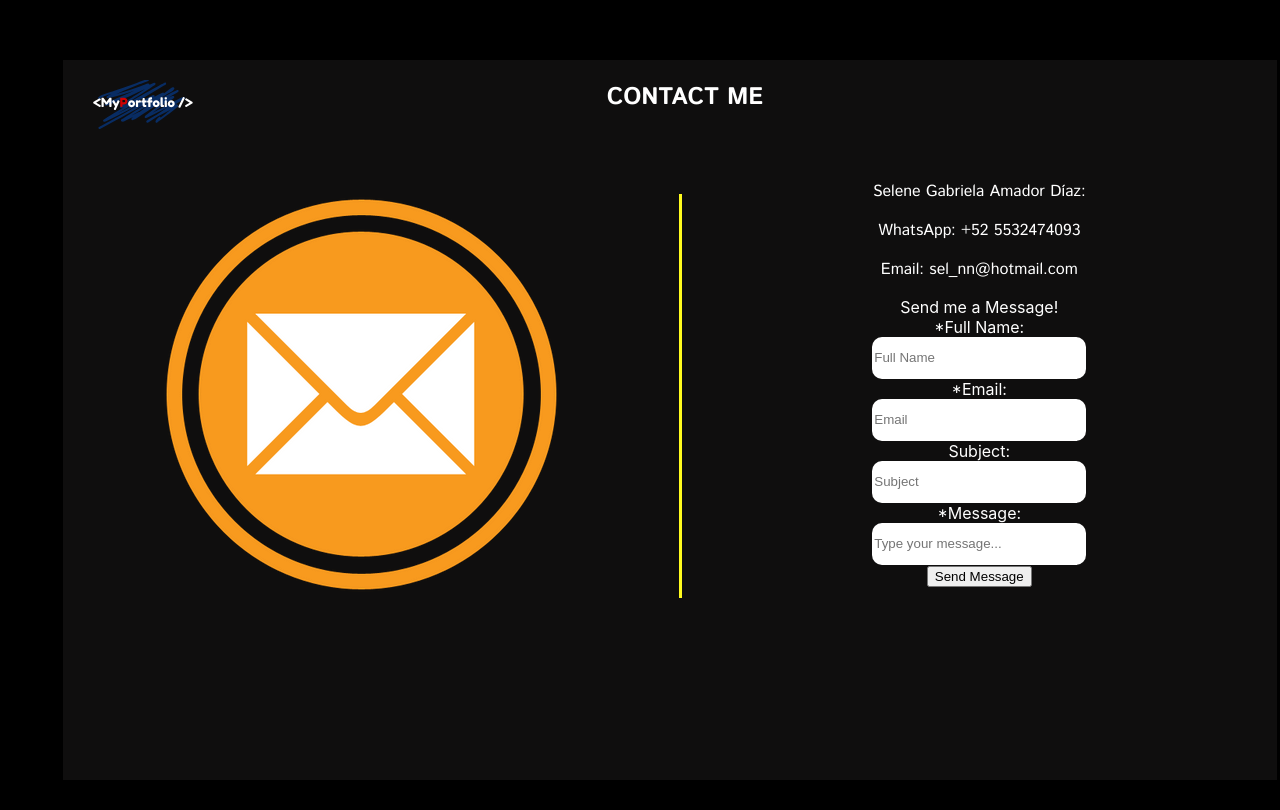
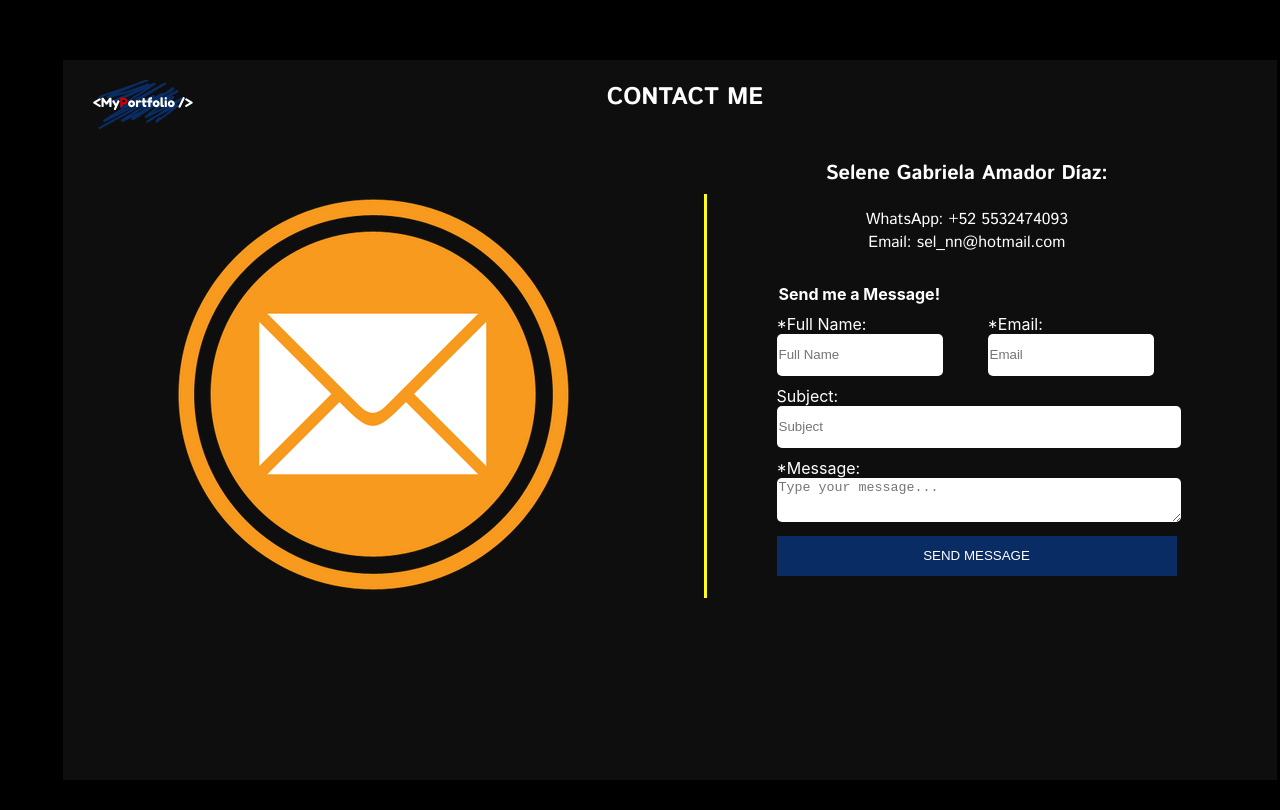
Before and after one commit to selenegabriela/portafolio, a React (Create React App) app: page /home in a window 1280 px wide. Shown: the part 1640-2450 px from the top of the page. Built offline with nearby package versions, Linux system fonts and the light colour scheme.

Commit message:
form css error css

```diff
--- a/src/Sections/Footer/Footer.jsx
+++ b/src/Sections/Footer/Footer.jsx
@@ -73,17 +73,18 @@ const Footer = () => {
         </div>
         <div className={s.data}>
           <div>
-            <p>Selene Gabriela Amador Díaz: </p>
+            <p className={s.myName}>Selene Gabriela Amador Díaz: </p>
             <p></p>
-            <p>WhatsApp: <span>+52 5532474093</span></p>
-            <p>Email: <span>sel_nn@hotmail.com</span></p>
+            <p className={s.phoneEmail}>WhatsApp: <span>+52 5532474093</span></p>
+            <p className={s.phoneEmail}>Email: <span>sel_nn@hotmail.com</span></p>
           </div>
           <div>
             {errorFields && <Error>{errorFields}</Error>}
             {errorEmail && <Error>{errorEmail}</Error>}
             <form onSubmit={sendEmail} ref={form}>
               <legend>Send me a Message!</legend>
-              <div>
+              <div className={s.nameEmail}>
+                <div className={s.containerNameEmail}>
                   <label className={s.label} htmlFor="name">*Full Name: </label>
                   <input
                     className={s.inputData}
@@ -95,7 +96,7 @@ const Footer = () => {
                     onChange={e => setName(e.target.value)}
                   />
                 </div>
-              <div>
+                <div className={s.containerNameEmail}>
                   <label className={s.label} htmlFor="email">*Email: </label>
                   <input
                     className={s.inputData}
@@ -106,6 +107,7 @@ const Footer = () => {
                     placeholder="Email"
                     onChange={e => setEmail(e.target.value)}
                   />
+                </div>
               </div>
               <div>
                 <label className={s.label} htmlFor="subject">Subject: </label>
@@ -121,19 +123,18 @@ const Footer = () => {
               </div>
               <div>
                 <label className={s.label} htmlFor="message">*Message: </label>
-                <input
+                <textarea
                   className={s.inputData}
                   value={message}
                   name='message'
                   id='message'
-                  type="textarea"
                   placeholder="Type your message..."
                   onChange={e => setMessage(e.target.value)}
                 />
               </div>
 
-              <div>
-                <input type="submit" value="Send Message" />
+              <div className={s.containerInputSubmit}>
+                <input className={s.inputSubmit} type="submit" value="Send Message" />
               </div>
             </form>
           </div>
--- a/src/Sections/Footer/Footer.module.css
+++ b/src/Sections/Footer/Footer.module.css
@@ -1,3 +1,18 @@
+form {
+    text-align: start;
+    margin-left: 120px;
+}
+legend {
+    font-weight: 700;
+    font-size: 16px;
+    margin-bottom: 10px;
+}
+.myName {
+    font-size: 20px;
+    font-weight: 700;
+    /* font-family: var(--font-family-presentation) !important; */
+}
+
 .contactMeH2 {
     padding-top: 50px;
 }
@@ -41,17 +56,55 @@
     margin-top: -20px;
 } */
 .data {
+    margin-left: -50px;
     flex: 30%;
-    margin-top: -30px;
+    margin-top: -55px;
+}
+
+.phoneEmail {
+    margin: 0;
+}
+
+.phoneEmail:last-child {
+    margin-bottom: 30px;
 }
 
 .label {
     display: block
 }
 
+/* .nameEmail .inputData {
+    width: 90%;
+} */
+
 .inputData {
-    width: 210px;
+    width: 90%;
+    max-width: 400px;
     height: 40px;
-    border-radius: 10px;
+    border-radius: 5px;
+    border-style: none;
+    margin-bottom: 10px;
+}
+.nameEmail {
+    display: flex;
+    flex-wrap: wrap;
+    column-gap: 30px;
+    width: 100%;
+}
+.containerInputSubmit {
+    width: 100%;
+}
+.inputSubmit {
+    width: 90%;
+    height: 40px;
+    background-color: var(--blue);
+    max-width: 400px;
+    color: var(--white);
+    text-transform: uppercase;
     border-style: none;
 }
+
+.inputSubmit:hover {
+    cursor: pointer;
+    background-color: #07244e;
+}
--- a/src/components/Error/Error.jsx
+++ b/src/components/Error/Error.jsx
@@ -3,7 +3,7 @@ import s from './Error.module.css'
 
 const Error = ({children}) => {
   return (
-    <div className={s.white}>
+    <div className={s.div}>
         {children}
     </div>
   )
--- a/src/components/Error/Error.module.css
+++ b/src/components/Error/Error.module.css
@@ -1,3 +1,8 @@
-div {
+.div {
     color: white;
+    width: 65%;
+    background-color: rgba(255, 23, 23, 0.897);
+    margin-left: 120px;
+    text-transform: uppercase;
+    margin-bottom: 10px;
 }
```
Lines whose indentation alone changed are shown as unchanged.
